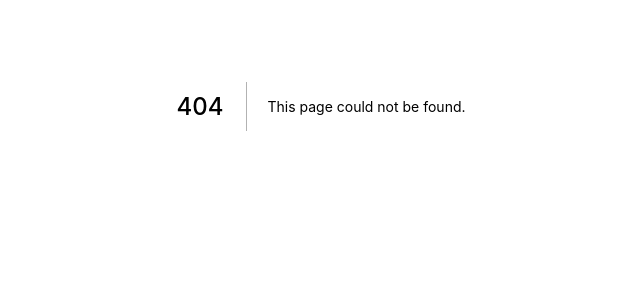
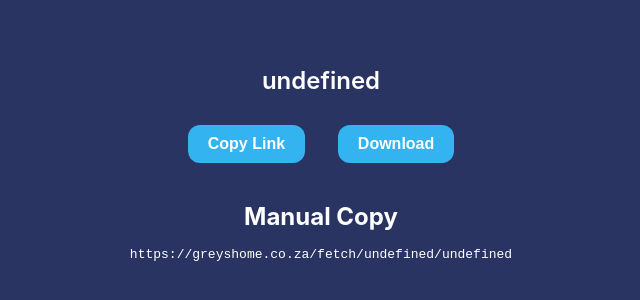
Before and after one commit to GreyStinger/greys-home-v3, a Next.js app: page /share/dl in a window 1280 px wide. Before the commit this address had no page. Shown: the part 294-594 px from the top of the page, without its empty margins (319-959 px from the left). Built offline with nearby package versions, Linux system fonts and the light colour scheme.

Commit message:
indentation changes - qol changes - cleanup

```diff
--- a/src/pages/api/upload.js
+++ b/src/pages/api/upload.js
@@ -20,7 +20,7 @@ function sanitizeString(str) {
 function addToDelete(uniquePath) {
     setTimeout(() => {
         fs.rmSync(uniquePath, { recursive: true, force: true });
-    }, /*43200000*/ 90000);
+    }, 43200000);
 }
 
 function getDataSizeStringFromBytes(bytes) {
--- /dev/null
+++ b/src/pages/share/dl.js
@@ -0,0 +1,94 @@
+import styles from "../../styles/Share.module.css";
+import { useRouter } from "next/router";
+import { useEffect } from "react";
+
+export default function Download() {
+    const router = useRouter();
+    var url = null;
+
+    async function sleep(timeInMillis) {
+        return new Promise((resolve) => {
+            setTimeout(resolve, timeInMillis);
+        });
+    }
+
+    const _ = (el) => {
+        return document.getElementById(el);
+    };
+
+    function init() {
+        var fileName = router.query["fileName"];
+        var uuid = router.query["uuid"];
+
+        _("fileName").innerText = fileName;
+        url = `/fetch/${uuid}/${fileName}`;
+        _("manualCopyLink").innerText = "https://greyshome.co.za" + url;
+    }
+
+    function selectAllLink() {
+        const range = document.createRange();
+        const currentSelection = document.getSelection();
+        const element = _("manualCopyLink");
+        range.selectNodeContents(element);
+        currentSelection.removeAllRanges();
+        currentSelection.addRange(range);
+    }
+
+    async function copyToClipboard() {
+        const linkBtn = _("copyLinkBtn");
+        const origText = linkBtn.innerText;
+        if (window.isSecureContext) {
+            navigator.clipboard.writeText(url);
+            linkBtn.innerText = "Copy Success";
+            linkBtn.style.color = "green";
+        } else {
+            linkBtn.innerText = "Copy Fail";
+            linkBtn.style.color = "red";
+        }
+        await sleep(2000);
+        linkBtn.innerText = origText;
+        linkBtn.style.color = "white";
+    }
+
+    function reNavigate() {
+        router.push(url);
+    }
+
+    useEffect(() => {
+        init();
+    });
+
+    return (
+        <div className={styles["upload-container"]}>
+            <div className={styles["dl-container"]}>
+                <p id="fileName" className={styles["dl-file-name"]}>
+                    Test
+                </p>
+                <div className={styles["dl-button-container"]}>
+                    <div className={styles["vert-centre"]}>
+                        <button
+                            id="copyLinkBtn"
+                            className={styles["dl-button"]}
+                            onClick={copyToClipboard}
+                        >
+                            Copy Link
+                        </button>
+                    </div>
+                    <div className={styles["vert-centre"]}>
+                        <button
+                            id="dlBtn"
+                            className={styles["dl-button"]}
+                            onClick={reNavigate}
+                        >
+                            Download
+                        </button>
+                    </div>
+                </div>
+                <h2 className={styles.manualCopyHead}>Manual Copy</h2>
+                <pre className={styles.manualCopy}>
+                    <code id="manualCopyLink" onClick={selectAllLink}></code>
+                </pre>
+            </div>
+        </div>
+    );
+}
--- a/src/styles/Share.module.css
+++ b/src/styles/Share.module.css
@@ -1,7 +1,7 @@
 .btn-submit {
-  color: #EEEEEE;
+    color: #eeeeee;
     background-color: transparent;
-  border: 2px solid #EEEEEE;
+    border: 2px solid #eeeeee;
     border-radius: 6px;
     font-size: 17px;
     padding: 10px;
@@ -13,7 +13,7 @@
 }
 
 .file-name {
-  color: #EEEEEE;
+    color: #eeeeee;
     font-size: 26px;
     font-weight: 700;
     text-align: center;
@@ -37,7 +37,7 @@
 }
 
 .upload-file-container-global p {
-  color: #F24C4C;
+    color: #f24c4c;
 }
 
 .upload-file-container {
@@ -55,13 +55,13 @@
     color: inherit;
     position: relative;
     z-index: 1;
-  background-color: #34B3F1;
+    background-color: #34b3f1;
     border-radius: 6px;
-  border: 3px solid #EEEEEE;
+    border: 3px solid #eeeeee;
 }
 
 .checkbox-container {
-  color: #EEEEEE;
+    color: #eeeeee;
     padding: 10px;
     flex-wrap: nowrap;
     display: flex;
@@ -74,7 +74,6 @@
     padding-right: 6px;
     font-size: 16px;
     vertical-align: middle;
-
 }
 
 .virus-check-container input {
@@ -123,7 +122,7 @@
     width: 100%;
     top: 0px;
     position: absolute;
-  background-color: #F24C4C;
+    background-color: #f24c4c;
     display: flex;
     flex-direction: row;
     justify-content: center;
@@ -133,7 +132,7 @@
 }
 
 .warning-header > p {
-  color: #F7D716;
+    color: #f7d716;
     font-size: 12px;
     font-weight: 700;
     margin: 0px;
@@ -159,7 +158,6 @@
     top: 40%;
     width: 100%;
     opacity: 1;
-  /* left: 50%; */
 }
 
 .popup-label-bg {
@@ -180,6 +178,51 @@
     margin: 0;
     font-family: Arial, Helvetica, sans-serif;
 }
+
+.dl-container {
+    display: flex;
+    flex-direction: column;
+    justify-content: space-evenly;
+    align-items: center;
+    align-content: center;
+    height: 16vh;
+    min-width: 60%;
+}
+
+.dl-button-container {
+    display: flex;
+    flex-direction: row;
+    align-content: center;
+    justify-content: space-evenly;
+}
+
+.dl-copy-link {
+    color: #fff;
+    font-family: Arial, Helvetica, sans-serif;
+}
+
+.dl-button {
+    background-color: #34b3f1;
+    border-radius: 12px;
+    color: #fff;
+    font-size: medium;
+    font-weight: 600;
+    border-style: hidden;
+    padding-top: 10px;
+    padding-bottom: 10px;
+    padding-right: 20px;
+    padding-left: 20px;
+    margin-left: 10px;
+    margin-right: 10px;
+}
+
+.dl-file-name {
+    color: #fff;
+    font-size: x-large;
+    font-weight: 600;
+}
+
+/* #34B3F1 */
 
 /* Stolen Code: */
 
@@ -214,3 +257,31 @@
     top: 50%;
     transform: translate3d(-50%, -50%, 0);
 }
+
+.vert-centre {
+    display: block;
+    align-items: center;
+    text-align: center;
+    padding: 0.4rem;
+}
+
+.vert-centre p {
+    color: greenyellow;
+    margin: 0px;
+    padding: 0px;
+}
+
+.manualCopyHead {
+    color: white;
+    padding: 1rem;
+    padding-top: 2rem;
+    padding-bottom: 0.5rem;
+    margin: 0px;
+}
+
+.manualCopy {
+    color: white;
+    padding: 1rem;
+    padding-top: 0.5rem;
+    margin: 0px;
+}
```
Also changed, not shown: server.js (+16 -17 lines), src/pages/share.js (+19 -16 lines), TODO.txt (added). Lines whose indentation alone changed are shown as unchanged.
